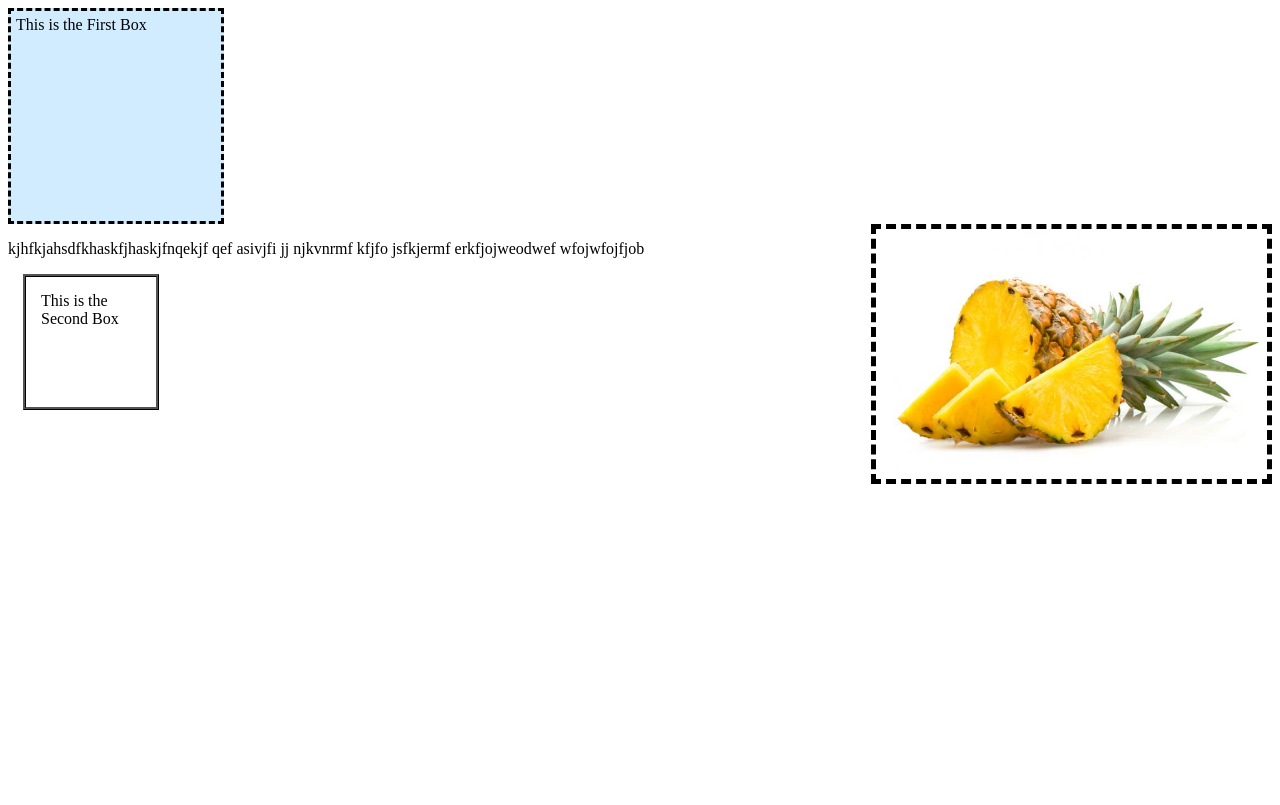
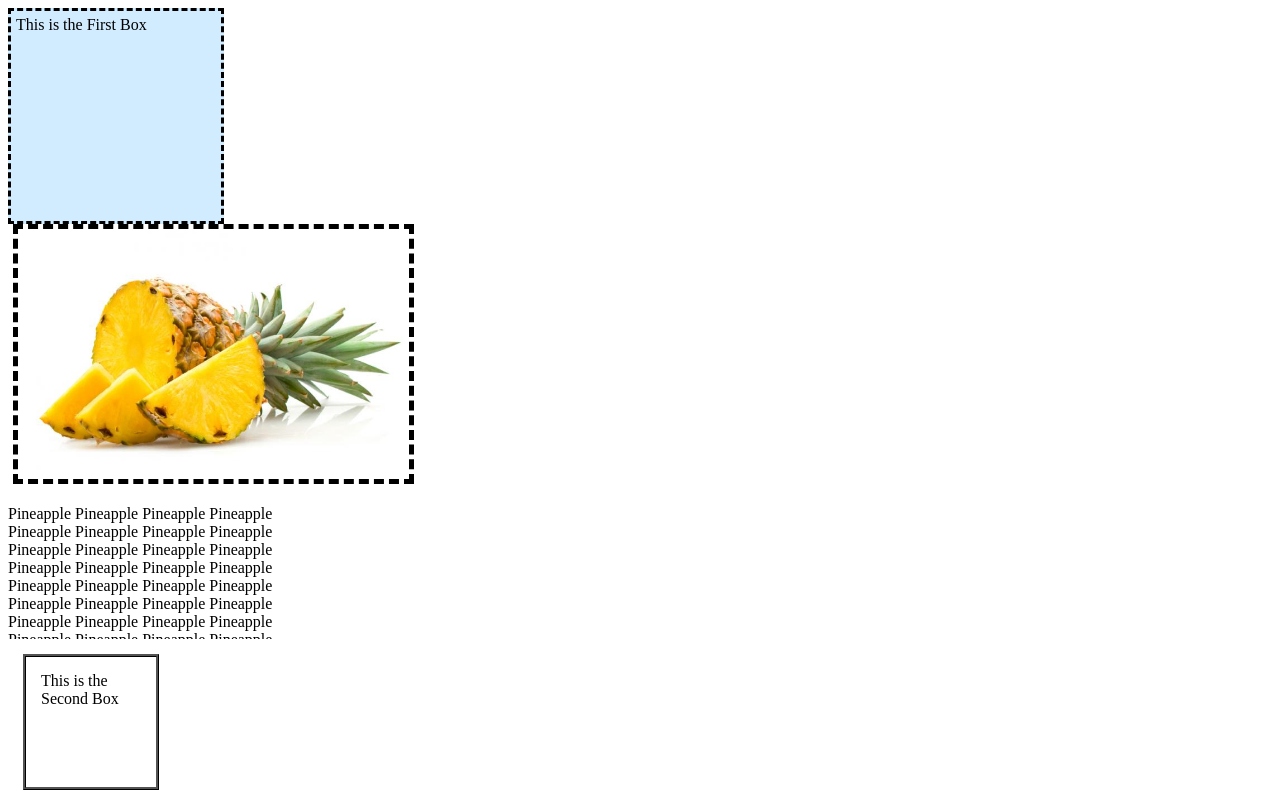
Before and after one commit to BewiggedMilk73/Sandbox, a plain HTML site: page index.html in a window 1280 px wide. Drawn offline with Linux system fonts and the light colour scheme.

Commit message:
Overflows

```diff
--- a/index.html
+++ b/index.html
@@ -1,7 +1,7 @@
 <!DOCTYPE html>
 <html>
 
-    <head>
+<head>
     <meta charset="utf-8">
     <meta http-equiv="X-UA-Compatible" content="IE=edge">
     <title>GETTING STARTED WITH BRACKETS</title>
@@ -25,11 +25,20 @@
             margin: 15px;
         }
 
-        #Pineapple {
-            float: right;
+        .Pineapple {
+            float: left;
             margin: 0 0 5px 5px;
             border: 5px dashed #000000;
         }
+
+        .overflow {
+            width: 300px;
+            height: 150px;
+            clear: left;
+            overflow: scroll;
+
+        }
+
     </style>
 </head>
 
@@ -38,12 +47,14 @@
     <div class="div1">
         This is the First Box
     </div>
-    <img id="Pineapple" src="Img/pineapple.jpg" alt="Pineapple" height="250">
-    <p>kjhfkjahsdfkhaskfjhaskjfnqekjf qef asivjfi jj njkvnrmf kfjfo jsfkjermf erkfjojweodwef wfojwfojfjob</p>
+    <img class="Pineapple" src="Img/pineapple.jpg" alt="Pineapple" height="250">
 
-    <div class="div2">
-        This is the Second Box
-    </div>
+    <div class="overflow"> <p> Pineapple Pineapple Pineapple Pineapple Pineapple Pineapple Pineapple Pineapple Pineapple Pineapple Pineapple Pineapple Pineapple Pineapple Pineapple Pineapple Pineapple Pineapple Pineapple Pineapple Pineapple Pineapple Pineapple Pineapple Pineapple Pineapple Pineapple Pineapple Pineapple Pineapple Pineapple Pineapple Pineapple Pineapple Pineapple Pineapple Pineapple Pineapple Pineapple Pineapple Pineapple Pineapple Pineapple Pineapple Pineapple Pineapple Pineapple Pineapple Pineapple Pineapple Pineapple Pineapple Pineapple Pineapple Pineapple Pineapple Pineapple Pineapple Pineapple Pineapple Pineapple Pineapple Pineapple Pineapple Pineapple Pineapple Pineapple Pineapple Pineapple Pineapple Pineapple Pineapple Pineapple Pineapple Pineapple Pineapple</p>
+        </div>
+            <div class="div2">
+                This is the Second Box
+            </div>
 
 </body>
+
 </html>
```
